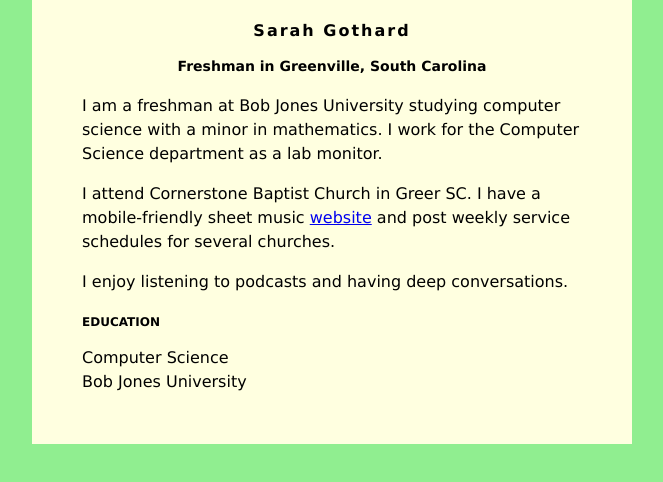
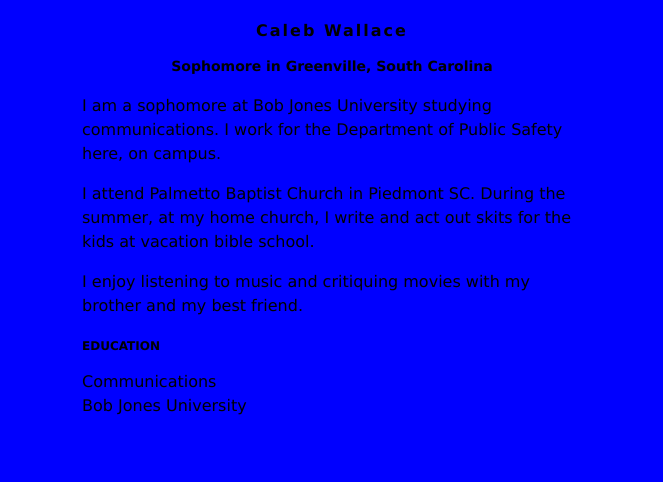
Before and after one commit to calebdwallace/calebdwallace.github.io, a plain HTML site: page index.html in a window 1280 px wide. Shown: the whole page, without its empty margins (308-971 px from the left). Drawn offline with Linux system fonts and the light colour scheme.

Commit message:
Update index.html

```diff
--- a/index.html
+++ b/index.html
@@ -2,11 +2,11 @@
 <head>
 <style>
 body {
-    background: lightgreen;
+    background: blue;
     font-family: Verdana;
 }
 #content {
-    background: lightyellow;
+    background: maize;
     min-width: 200px;
     max-width: 500px;
     padding: 50px;
@@ -30,21 +30,20 @@ h3 {
 </head>
 <body>
     <div id="content">
-        <h1>Sarah Gothard</h1>
-        <h2>Freshman in Greenville, South Carolina</h2>
+        <h1>Caleb Wallace</h1>
+        <h2>Sophomore in Greenville, South Carolina</h2>
 
-         <p>I am a freshman at Bob Jones University studying computer science with a minor in
-            mathematics. I work for the Computer Science department as a lab monitor.</p>
+         <p>I am a sophomore at Bob Jones University studying communications.
+            I work for the Department of Public Safety here, on campus.</p>
          <p>
-            I attend Cornerstone Baptist Church in Greer SC. I have a mobile-friendly
-            sheet music <a href="https://mobilehymns.org/">website</a> and post weekly service
-            schedules for several churches.
+            I attend Palmetto Baptist Church in Piedmont SC. During the summer, at my home
+             church, I write and act out skits for the kids at vacation bible school.
          </p>
          <p>
-            I enjoy listening to podcasts and having deep conversations.
+            I enjoy listening to music and critiquing movies with my brother and my best friend.
          </p>
         <h3>EDUCATION</h3>
-        Computer Science<br />
+        Communications<br />
         Bob Jones University
     </div>
 
```
